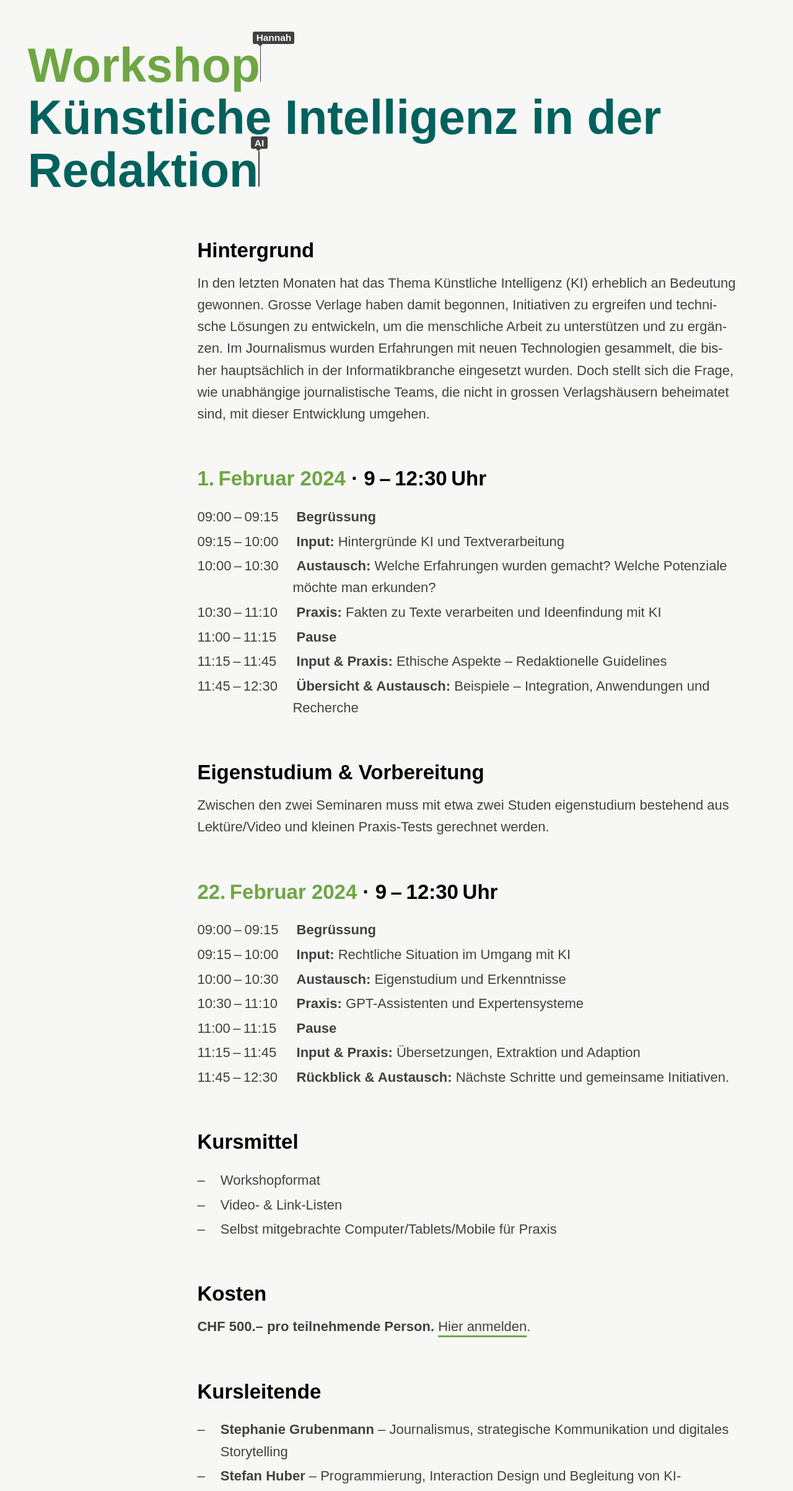
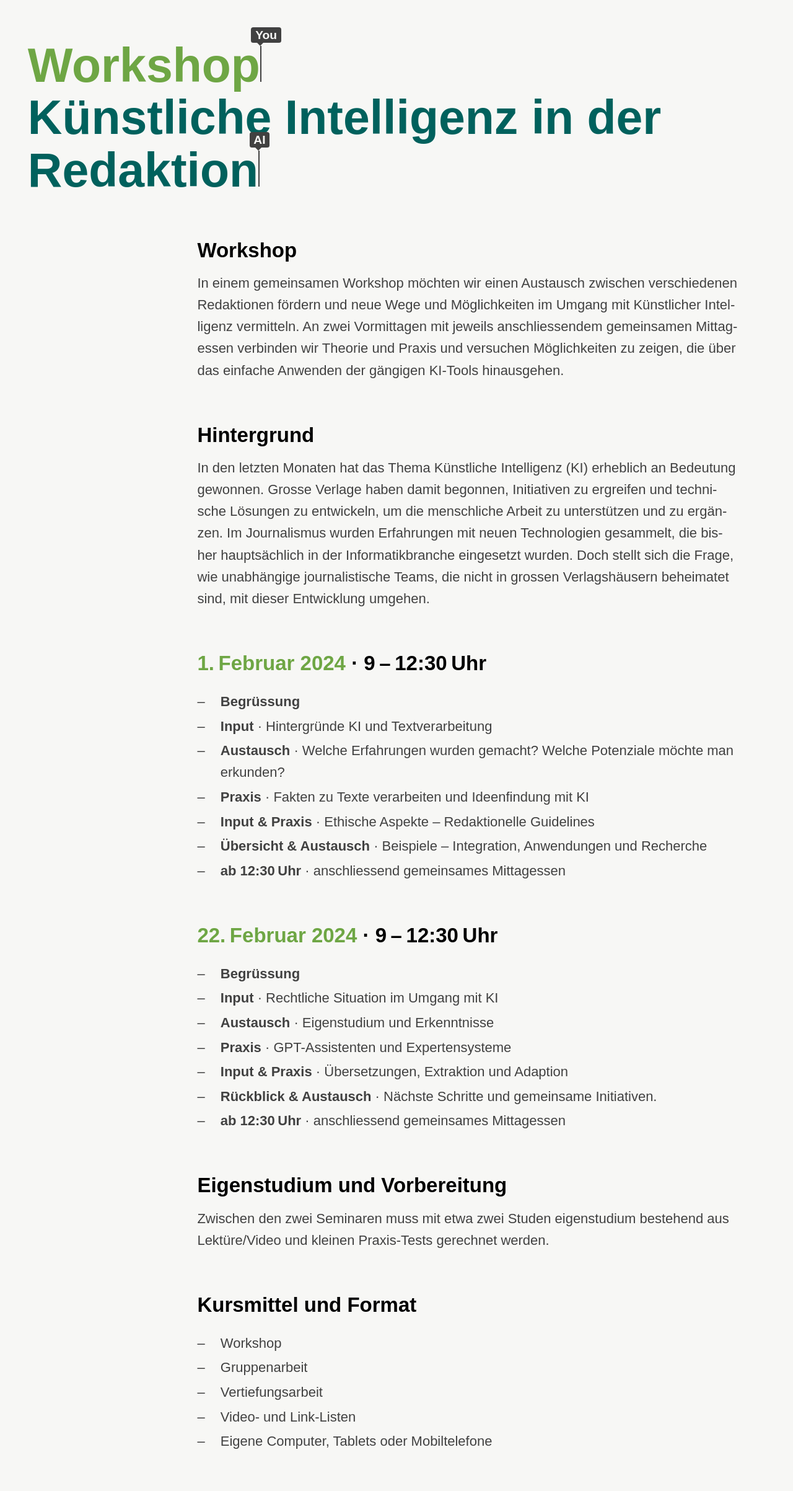
Before and after one commit to signalwerk/ai.workshop.publisher.website, a website built with Parcel: page src/index.html in a window 1280 px wide. Shown: the part 155-2560 px from the top of the page at 62% size. Built offline with nearby package versions, Linux system fonts and the light colour scheme; files whose address does not match are found by name.

Commit message:
MOD: Update Text

```diff
--- a/package.json
+++ b/package.json
@@ -5,13 +5,15 @@
   "scripts": {
     "start": "parcel src/index.html",
     "build": "parcel build src/index.html && cp public/CNAME dist",
-    "md2html": "sh update.sh"
+    "md2html": "sh update.sh",
+    "prettier": "prettier --write 'src/*.{md,html}'"
   },
   "keywords": [],
   "author": "",
   "license": "ISC",
   "dependencies": {
-    "parcel": "^2.11.0"
+    "parcel": "^2.11.0",
+    "prettier": "^3.1.1"
   },
   "devDependencies": {
     "@parcel/transformer-sass": "^2.11.0"
--- a/src/index.html
+++ b/src/index.html
@@ -1,9 +1,9 @@
-<!DOCTYPE html>
+<!doctype html>
 <html lang="de">
   <head>
     <meta charset="utf-8" />
     <meta name="viewport" content="width=device-width, initial-scale=1" />
-    <title>title</title>
+    <title>Künstliche Intelligenz in der Redaktion · Workshop</title>
     <link rel="stylesheet" href="styles.scss" />
     <script src="script.js"></script>
   </head>
@@ -20,12 +20,21 @@
         <header>
           <h1 class="type-title">
             <span class="typewriter strong text-1">Workshop</span
-            ><span class="caret"><span class="name-tag">Hannah</span></span>
+            ><span class="caret"><span class="name-tag">You</span></span>
             <br /><span class="typewriter text-2"
               >Künstliche Intelligenz in der Redaktion</span
             ><span class="caret"><span class="name-tag">AI</span></span>
           </h1>
         </header>
+        <h2 id="workshop">Workshop</h2>
+        <p>
+          In einem gemeinsamen Workshop möchten wir einen Austausch zwischen
+          verschiedenen Redaktionen fördern und neue Wege und Möglichkeiten im
+          Umgang mit Künstlicher Intelligenz vermitteln. An zwei Vormittagen mit
+          jeweils anschliessendem gemeinsamen Mittagessen verbinden wir Theorie
+          und Praxis und versuchen Möglichkeiten zu zeigen, die über das
+          einfache Anwenden der gängigen KI-Tools hinausgehen.
+        </p>
         <h2 id="hintergrund">Hintergrund</h2>
         <p>
           In den letzten Monaten hat das Thema Künstliche Intelligenz (KI)
@@ -38,103 +47,95 @@
           grossen Verlagshäusern beheimatet sind, mit dieser Entwicklung
           umgehen.
         </p>
-        <section id="februar-2024-9-1230-uhr" class="day">
-          <h2><strong>1. Februar 2024</strong> · 9 – 12:30 Uhr</h2>
+        <h2 id="februar-2024-9-1230-uhr">
+          <strong>1. Februar 2024</strong> · 9 – 12:30 Uhr
+        </h2>
         <ul>
+          <li><strong>Begrüssung</strong></li>
+          <li><strong>Input</strong> · Hintergründe KI und Textverarbeitung</li>
           <li>
-              <span class="time">09:00 – 09:15</span>
-              <strong>Begrüssung</strong>
-            </li>
-            <li>
-              <span class="time">09:15 – 10:00</span>
-              <strong>Input:</strong> Hintergründe KI und Textverarbeitung
-            </li>
-            <li>
-              <span class="time">10:00 – 10:30</span>
-              <strong>Austausch:</strong> Welche Erfahrungen wurden gemacht?
+            <strong>Austausch</strong> · Welche Erfahrungen wurden gemacht?
             Welche Potenziale möchte man erkunden?
           </li>
           <li>
-              <span class="time">10:30 – 11:10</span>
-              <strong>Praxis:</strong> Fakten zu Texte verarbeiten und
+            <strong>Praxis</strong> · Fakten zu Texte verarbeiten und
             Ideenfindung mit KI
           </li>
           <li>
-              <span class="time">11:00 – 11:15</span> <strong>Pause</strong>
-            </li>
-            <li>
-              <span class="time">11:15 – 11:45</span>
-              <strong>Input &amp; Praxis:</strong> Ethische Aspekte –
+            <strong>Input &amp; Praxis</strong> · Ethische Aspekte –
             Redaktionelle Guidelines
           </li>
           <li>
-              <span class="time">11:45 – 12:30</span>
-              <strong>Übersicht &amp; Austausch:</strong> Beispiele –
+            <strong>Übersicht &amp; Austausch</strong> · Beispiele –
             Integration, Anwendungen und Recherche
           </li>
+          <li>
+            <strong>ab 12:30 Uhr</strong> · anschliessend gemeinsames
+            Mittagessen
+          </li>
         </ul>
-        </section>
-        <h2 id="eigenstudium-vorbereitung">Eigenstudium &amp; Vorbereitung</h2>
+        <h2 id="februar-2024-9-1230-uhr-1">
+          <strong>22. Februar 2024</strong> · 9 – 12:30 Uhr
+        </h2>
+        <ul>
+          <li><strong>Begrüssung</strong></li>
+          <li>
+            <strong>Input</strong> · Rechtliche Situation im Umgang mit KI
+          </li>
+          <li><strong>Austausch</strong> · Eigenstudium und Erkenntnisse</li>
+          <li><strong>Praxis</strong> · GPT-Assistenten und Expertensysteme</li>
+          <li>
+            <strong>Input &amp; Praxis</strong> · Übersetzungen, Extraktion und
+            Adaption
+          </li>
+          <li>
+            <strong>Rückblick &amp; Austausch</strong> · Nächste Schritte und
+            gemeinsame Initiativen.
+          </li>
+          <li>
+            <strong>ab 12:30 Uhr</strong> · anschliessend gemeinsames
+            Mittagessen
+          </li>
+        </ul>
+        <h2 id="eigenstudium-und-vorbereitung">
+          Eigenstudium und Vorbereitung
+        </h2>
         <p>
           Zwischen den zwei Seminaren muss mit etwa zwei Studen eigenstudium
           bestehend aus Lektüre/Video und kleinen Praxis-Tests gerechnet werden.
         </p>
-        <section id="februar-2024-9-1230-uhr-1" class="day">
-          <h2><strong>22. Februar 2024</strong> · 9 – 12:30 Uhr</h2>
+        <h2 id="kursmittel-und-format">Kursmittel und Format</h2>
         <ul>
-            <li>
-              <span class="time">09:00 – 09:15</span>
-              <strong>Begrüssung</strong>
-            </li>
-            <li>
-              <span class="time">09:15 – 10:00</span>
-              <strong>Input:</strong> Rechtliche Situation im Umgang mit KI
-            </li>
-            <li>
-              <span class="time">10:00 – 10:30</span>
-              <strong>Austausch:</strong> Eigenstudium und Erkenntnisse
-            </li>
-            <li>
-              <span class="time">10:30 – 11:10</span>
-              <strong>Praxis:</strong> GPT-Assistenten und Expertensysteme
-            </li>
-            <li>
-              <span class="time">11:00 – 11:15</span> <strong>Pause</strong>
-            </li>
-            <li>
-              <span class="time">11:15 – 11:45</span>
-              <strong>Input &amp; Praxis:</strong> Übersetzungen, Extraktion und
-              Adaption
-            </li>
-            <li>
-              <span class="time">11:45 – 12:30</span>
-              <strong>Rückblick &amp; Austausch:</strong> Nächste Schritte und
-              gemeinsame Initiativen.
-            </li>
+          <li>Workshop</li>
+          <li>Gruppenarbeit</li>
+          <li>Vertiefungsarbeit</li>
+          <li>Video- und Link-Listen</li>
+          <li>Eigene Computer, Tablets oder Mobiltelefone</li>
         </ul>
-        </section>
-        <h2 id="kursmittel">Kursmittel</h2>
-        <ul>
-          <li>Workshopformat</li>
-          <li>Video- &amp; Link-Listen</li>
-          <li>Selbst mitgebrachte Computer/Tablets/Mobile für Praxis</li>
-        </ul>
-        <h2 id="kosten">Kosten</h2>
-        <p>
-          <strong>CHF 500.– pro teilnehmende Person.</strong>
-          <a href="https://docs.google.com/forms/">Hier anmelden</a>.
-        </p>
         <h2 id="kursleitende">Kursleitende</h2>
         <ul>
           <li>
-            <strong>Stephanie Grubenmann</strong> – Journalismus, strategische
+            <strong>Stephanie Grubenmann</strong> · Journalismus, strategische
             Kommunikation und digitales Storytelling
           </li>
           <li>
-            <strong>Stefan Huber</strong> – Programmierung, Interaction Design
+            <strong>Stefan Huber</strong> · Programmierung, Interaction Design
             und Begleitung von KI-Prozessen
           </li>
         </ul>
+        <h2 id="zusätzliche-informationen">Zusätzliche Informationen</h2>
+        <ul>
+          <li>
+            <strong>Gruppengrösse</strong> · Die Teilnehmerzahl ist auf 12
+            Personen beschränkt. Die Anmeldungen für die Kursaufnahme werden in
+            der Reihenfolge des Eingangs berücksichtigt.
+          </li>
+          <li><strong>Kosten</strong> · CHF 450.– pro teilnehmender Person</li>
+          <li><strong>Kursort</strong> · Limmatstrasse 183, 8005 Zürich</li>
+        </ul>
+        <h2 id="hier-anmelden">
+          <a href="https://docs.google.com/forms/">Hier anmelden</a>
+        </h2>
         <!-- page content end -->
       </article>
     </div>
--- a/src/script.js
+++ b/src/script.js
@@ -11,47 +11,57 @@ const CHAR_VISIBLE_TIMEOUT = 300;
 const WORD_VISIBLE_TIMEOUT = 300;
 
 document.addEventListener("DOMContentLoaded", () => {
-  // Initial delay before starting the typing process
   const lineOneElement = document.querySelector(".text-1");
   const lineTwoElement = document.querySelector(".text-2");
 
+  // prepare line 1
   const lineOneText = lineOneElement.textContent.trim();
-  const lineTwoText = lineTwoElement.textContent.trim().split(" "); // Splitting text into words
 
   lineOneElement.textContent = "";
-  lineTwoElement.textContent = "";
-
   setTimeout(() => {
-    lineOneElement.classList.add("visible"); // Add class when starting to type
+    lineOneElement.classList.add("visible");
     setTimeout(() => {
-      const wordsToType = ["W", "Event"]; // Array of words to type and delete
+      const wordsToType = ["Kurs", "Event"];
       typeAndDeleteWords(lineOneElement, wordsToType, () => {
         typeTextCharByChar(lineOneElement, lineOneText, 0, () => {
-          lineOneElement.classList.remove("visible"); // Remove class when finished typing
+          lineOneElement.classList.remove("visible");
         });
       });
     }, CHAR_VISIBLE_TIMEOUT);
   }, CHAR_INITIAL_DELAY);
 
+  // prepare line 2 and its shadow (to keep the spacing)
+  wrapTextInSpans(lineTwoElement);
+  const shadowElement = lineTwoElement.parentNode.appendChild(
+    lineTwoElement.cloneNode(true)
+  );
+  shadowElement.classList.add("shadow");
+
   setTimeout(() => {
-    lineTwoElement.classList.add("visible"); // Add class when starting to type
-    setTimeout(() => {
-      typeTextWordByWord(lineTwoElement, lineTwoText, 0, () => {
-        lineTwoElement.classList.remove("visible"); // Remove class when finished typing
-      });
-    }, WORD_VISIBLE_TIMEOUT);
+    lineTwoElement.classList.add("visible");
+    typeTextWordByWord(
+      lineTwoElement.children,
+      shadowElement.children,
+      0,
+      () => {
+        lineTwoElement.classList.remove("visible");
+      }
+    );
   }, WORD_INITIAL_DELAY);
 });
 
 function typeAndDeleteWords(element, words, callback, index = 0) {
   if (index < words.length) {
     typeTextCharByChar(element, words[index], 0, () => {
-      setTimeout(() => {
+      setTimeout(
+        () => {
           // Adding a pause before deletion
           deleteTextCharByChar(element, words[index].length, () => {
             typeAndDeleteWords(element, words, callback, index + 1);
           });
-      }, getRandomDelay(MIN_PAUSE, MAX_PAUSE));
+        },
+        getRandomDelay(MIN_PAUSE, MAX_PAUSE)
+      );
     });
   } else if (callback) {
     callback();
@@ -61,9 +71,12 @@ function typeAndDeleteWords(element, words, callback, index = 0) {
 function typeTextCharByChar(element, text, index, callback = null) {
   if (index < text.length) {
     element.textContent += text.charAt(index);
-    setTimeout(() => {
+    setTimeout(
+      () => {
         typeTextCharByChar(element, text, index + 1, callback);
-    }, getRandomDelay(MIN_DELAY, MAX_DELAY));
+      },
+      getRandomDelay(MIN_DELAY, MAX_DELAY)
+    );
   } else if (callback) {
     callback();
   }
@@ -72,20 +85,47 @@ function typeTextCharByChar(element, text, index, callback = null) {
 function deleteTextCharByChar(element, length, callback) {
   if (length > 0) {
     element.textContent = element.textContent.slice(0, -1);
-    setTimeout(() => {
+    setTimeout(
+      () => {
         deleteTextCharByChar(element, length - 1, callback);
-    }, getRandomDelay(MIN_DELAY, MAX_DELAY));
+      },
+      getRandomDelay(MIN_DELAY, MAX_DELAY)
+    );
   } else if (callback) {
     callback();
   }
 }
 
-function typeTextWordByWord(element, words, index, callback = null) {
-  if (index < words.length) {
-    element.textContent += (index > 0 ? " " : "") + words[index];
-    setTimeout(() => {
-      typeTextWordByWord(element, words, index + 1, callback);
-    }, getRandomDelay(MIN_WORD_TYPING_DELAY, MAX_WORD_TYPING_DELAY));
+function wrapTextInSpans(element) {
+  const text = element.textContent.trim();
+  element.textContent = "";
+  const segments = text.split(" ");
+
+  segments.forEach((segment, index) => {
+    const span = document.createElement("span");
+    span.textContent = index > 0 ? " " + segment : segment;
+    span.classList.add("typewriter__element--hidden");
+
+    element.appendChild(span);
+  });
+}
+
+function typeTextWordByWord(spans, shadowSpan, index, callback = null) {
+  if (index < spans.length) {
+    spans[index].classList.replace(
+      "typewriter__element--hidden",
+      "typewriter__element--visible"
+    );
+    shadowSpan[index].classList.replace(
+      "typewriter__element--hidden",
+      "typewriter__element--visible"
+    );
+    setTimeout(
+      () => {
+        typeTextWordByWord(spans, shadowSpan, index + 1, callback);
+      },
+      getRandomDelay(MIN_WORD_TYPING_DELAY, MAX_WORD_TYPING_DELAY)
+    );
   } else if (callback) {
     callback();
   }
--- a/src/styles.scss
+++ b/src/styles.scss
@@ -171,34 +171,20 @@ a {
 // .day {
 //   --day-width: 7rem;
 
-//   .day {
+//   .time {
 //     display: inline-block;
 //     width: var(--day-width);
+//     text-indent: 0;
 //   }
 
 //   ul > li {
 //     margin-left: var(--day-width);
-//     text-indent: calc(0 - var(--day-width));
+//     text-indent: -7rem;
+//     padding-left: 0;
+
+//     &:before {
+//       content: none;
+//       display: none;
+//     }
 //   }
 // }
-
-.day {
-  --day-width: 7rem;
-
-  .time {
-    display: inline-block;
-    width: var(--day-width);
-    text-indent: 0;
-  }
-
-  ul > li {
-    margin-left: var(--day-width);
-    text-indent: -7rem;
-    padding-left: 0;
-
-    &:before {
-      content: none;
-      display: none;
-    }
-  }
-}
```
Also changed, not shown: src/caret.scss (+32 -11 lines), src/text.md (+38 -36 lines), src/text_cleaned.md (+34 -34 lines), 2 other files. Lines whose indentation alone changed are shown as unchanged.
